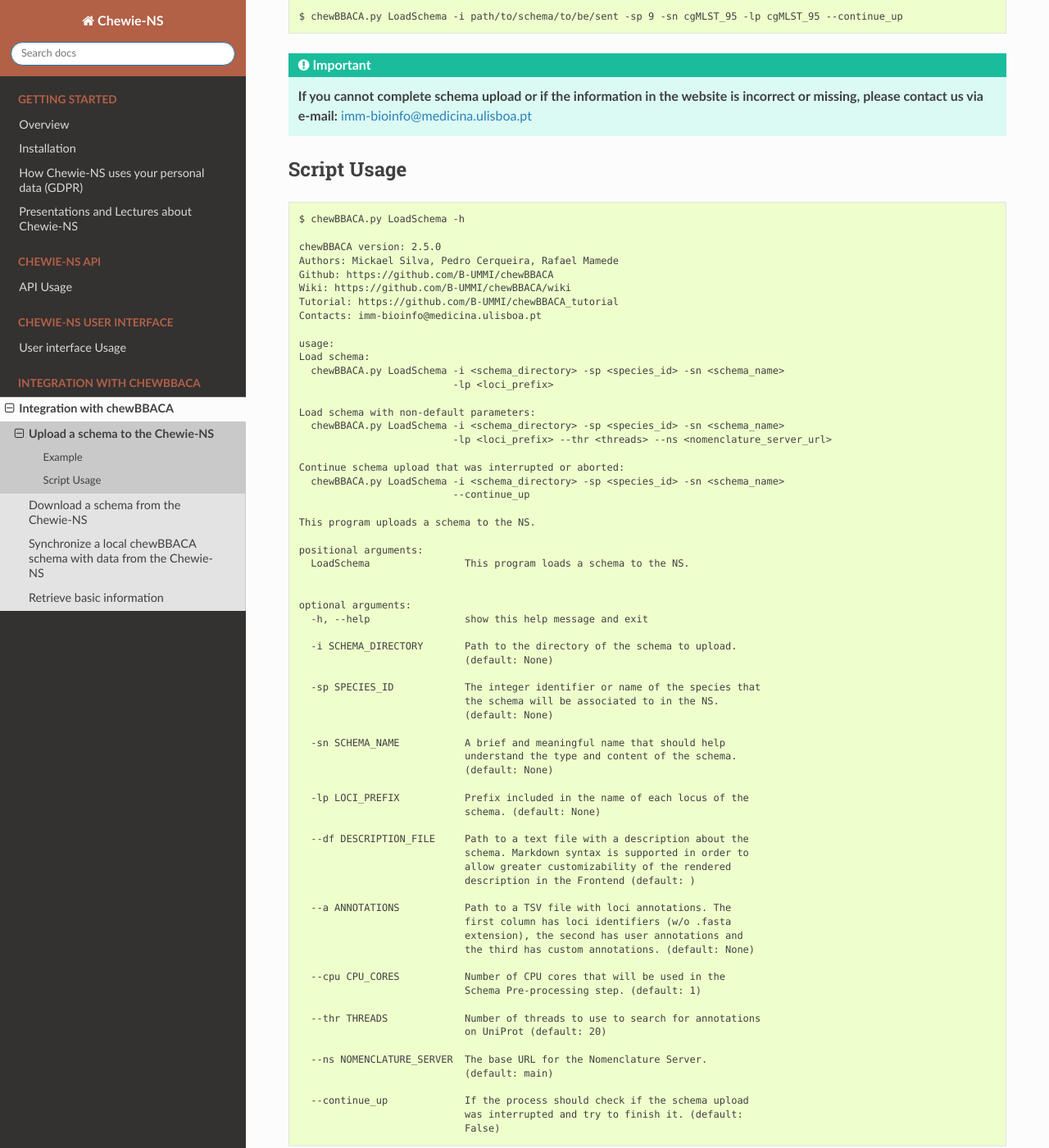
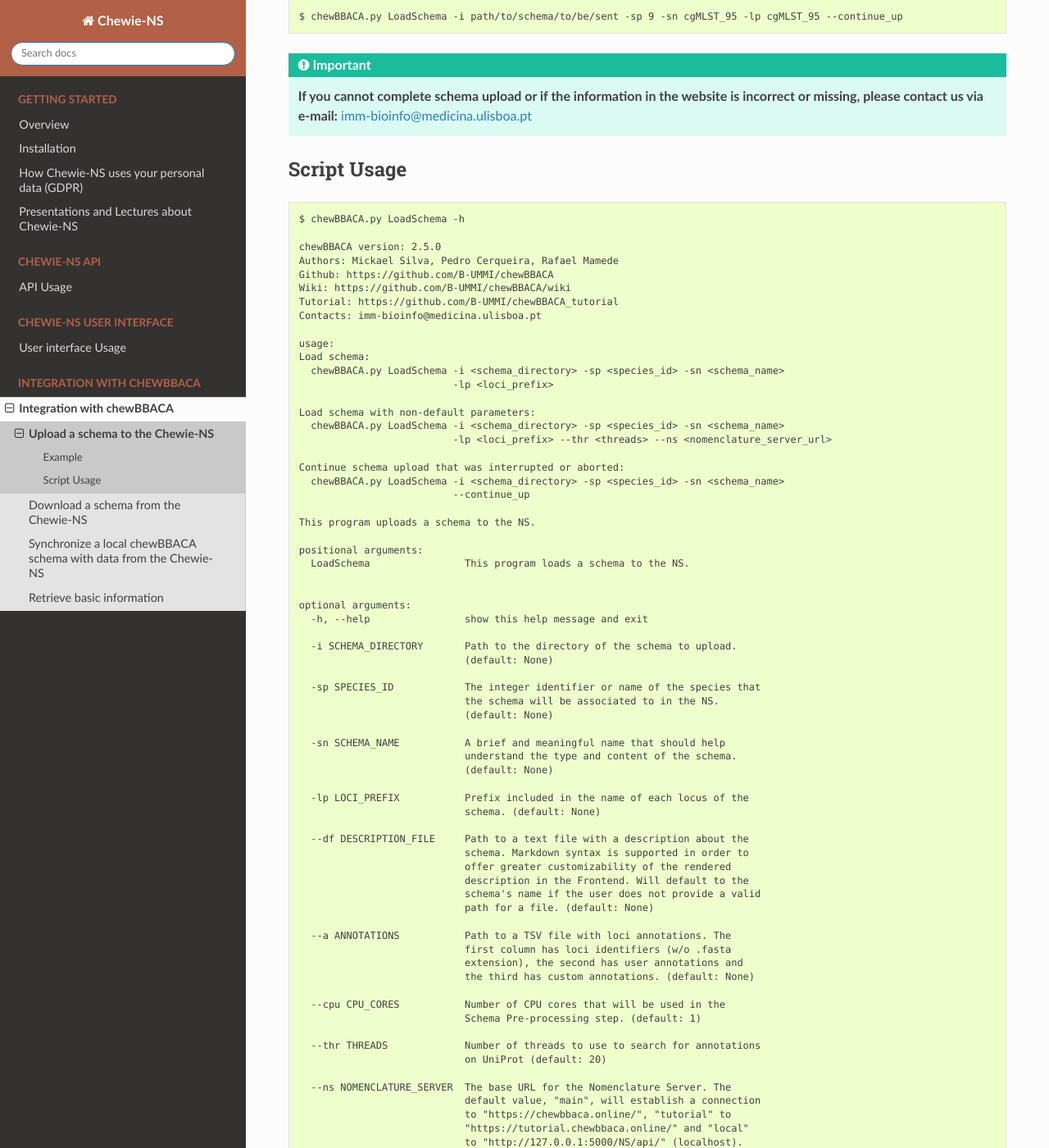
Before and after one commit to B-UMMI/Chewie-NS, a Sphinx documentation site: the page built from docs/user/upload_api.rst, in a window 1280 px wide and 1400 px high, scrolled down 2563 px. Shown: the whole window at 82% size. Built offline with Sphinx 7.4.7 and the Read the Docs theme 2.0.0, drawn with Linux system fonts in a browser that asks for light colours; some of the changed text lies outside the part shown.

Commit message:
Updated docs.

```diff
--- a/docs/user/upload_api.rst
+++ b/docs/user/upload_api.rst
@@ -184,8 +184,10 @@
 
       --df DESCRIPTION_FILE     Path to a text file with a description about the
                                 schema. Markdown syntax is supported in order to
-                                allow greater customizability of the rendered
-                                description in the Frontend (default: )
+                                offer greater customizability of the rendered
+                                description in the Frontend. Will default to the
+                                schema's name if the user does not provide a valid
+                                path for a file. (default: None)
 
       --a ANNOTATIONS           Path to a TSV file with loci annotations. The
                                 first column has loci identifiers (w/o .fasta
@@ -198,8 +200,13 @@
       --thr THREADS             Number of threads to use to search for annotations
                                 on UniProt (default: 20)
 
-      --ns NOMENCLATURE_SERVER  The base URL for the Nomenclature Server.
-                                (default: main)
+      --ns NOMENCLATURE_SERVER  The base URL for the Nomenclature Server. The
+                                default value, "main", will establish a connection
+                                to "https://chewbbaca.online/", "tutorial" to
+                                "https://tutorial.chewbbaca.online/" and "local"
+                                to "http://127.0.0.1:5000/NS/api/" (localhost).
+                                You can also provide the IP adress to other
+                                Chewie-NS instances. (default: main)
 
       --continue_up             If the process should check if the schema upload
                                 was interrupted and try to finish it. (default:
```
Also changed, not shown: docs/user/download_api.rst (+19 -14 lines), docs/user/nsstats_api.rst (+14 -9 lines), docs/user/synchronize_api.rst (+12 -7 lines).
